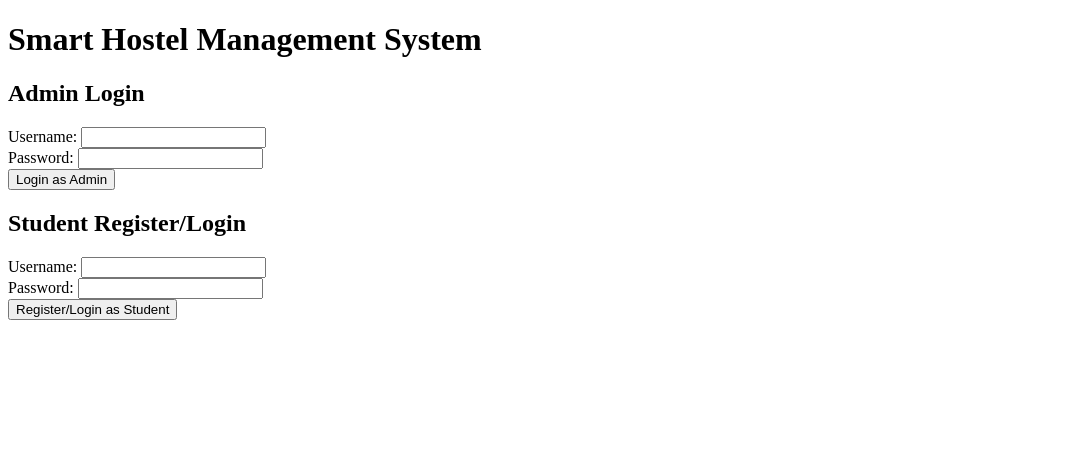
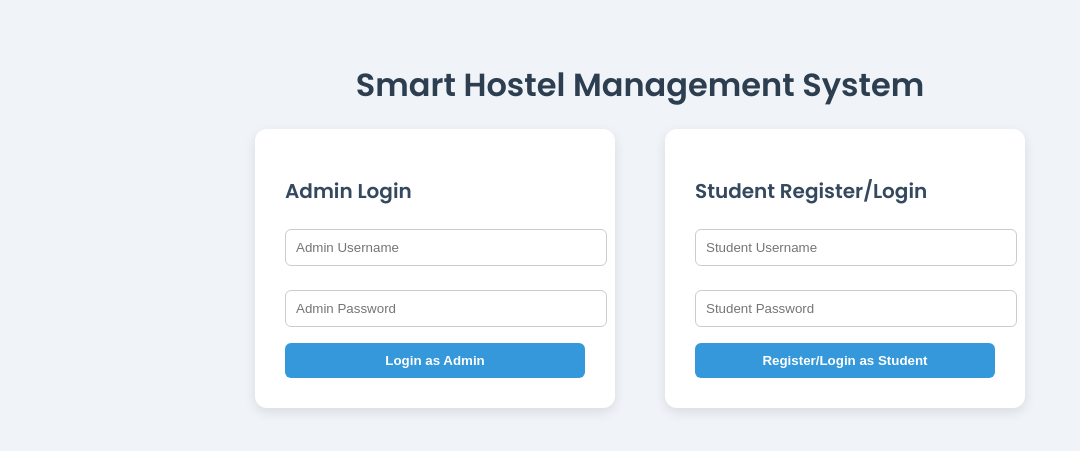
Before and after one commit to Nikithap2002/smart-hostel-management-system, a Flask app: page / in a window 1280 px wide. Shown: the top 451 px of the page, without its empty margins (0-1080 px from the left). Run offline with Flask 3, Linux system fonts and the light colour scheme.

Commit message:
index.html

```diff
--- a/templates/index.html
+++ b/templates/index.html
@@ -3,26 +3,92 @@
 <head>
     <meta charset="UTF-8">
     <title>Smart Hostel System - Home</title>
+    <link href="https://fonts.googleapis.com/css2?family=Poppins:wght@400;600&display=swap" rel="stylesheet">
+    <style>
+        body {
+            font-family: 'Poppins', sans-serif;
+            background: #f0f4f8;
+            display: flex;
+            flex-direction: column;
+            align-items: center;
+            padding: 40px;
+            margin: 0;
+        }
+
+        h1 {
+            color: #2c3e50;
+            margin-bottom: 20px;
+        }
+
+        .login-container {
+            display: flex;
+            gap: 50px;
+            flex-wrap: wrap;
+            justify-content: center;
+        }
+
+        .card {
+            background: white;
+            padding: 30px;
+            border-radius: 12px;
+            box-shadow: 0 4px 12px rgba(0, 0, 0, 0.1);
+            width: 300px;
+        }
+
+        h2 {
+            font-size: 20px;
+            color: #34495e;
+            margin-bottom: 15px;
+        }
+
+        input {
+            width: 100%;
+            padding: 10px;
+            margin: 8px 0 16px;
+            border: 1px solid #ccc;
+            border-radius: 6px;
+        }
+
+        button {
+            width: 100%;
+            padding: 10px;
+            background-color: #3498db;
+            border: none;
+            color: white;
+            border-radius: 6px;
+            cursor: pointer;
+            font-weight: 600;
+        }
+
+        button:hover {
+            background-color: #2980b9;
+        }
+    </style>
 </head>
 <body>
     <h1>Smart Hostel Management System</h1>
 
+    <div class="login-container">
+        <div class="card">
             <h2>Admin Login</h2>
             <form id="admin-login-form">
-        Username: <input type="text" id="admin-username"><br>
-        Password: <input type="password" id="admin-password"><br>
+                <input type="text" id="admin-username" placeholder="Admin Username" required>
+                <input type="password" id="admin-password" placeholder="Admin Password" required>
                 <button type="submit">Login as Admin</button>
             </form>
+        </div>
 
+        <div class="card">
             <h2>Student Register/Login</h2>
             <form id="student-login-form">
-        Username: <input type="text" id="student-username"><br>
-        Password: <input type="password" id="student-password"><br>
+                <input type="text" id="student-username" placeholder="Student Username" required>
+                <input type="password" id="student-password" placeholder="Student Password" required>
                 <button type="submit">Register/Login as Student</button>
             </form>
+        </div>
+    </div>
 
     <script>
-        // Admin Login
         document.getElementById('admin-login-form').addEventListener('submit', function(e) {
             e.preventDefault();
             const username = document.getElementById('admin-username').value;
@@ -44,8 +110,6 @@
             });
         });
 
-
-        // Student Register/Login
         document.getElementById('student-login-form').addEventListener('submit', function(e) {
             e.preventDefault();
             const username = document.getElementById('student-username').value;
@@ -61,7 +125,6 @@
                     alert('Student Registered Successfully! Logging In...');
                     window.location.href = "/student";
                 } else {
-            // Already exists, try login
                     fetch('/login', {
                         method: 'POST',
                         headers: { 'Content-Type': 'application/json' },
@@ -79,7 +142,6 @@
                 }
             });
         });
-
     </script>
 </body>
 </html>
```
Lines whose indentation alone changed are shown as unchanged.
